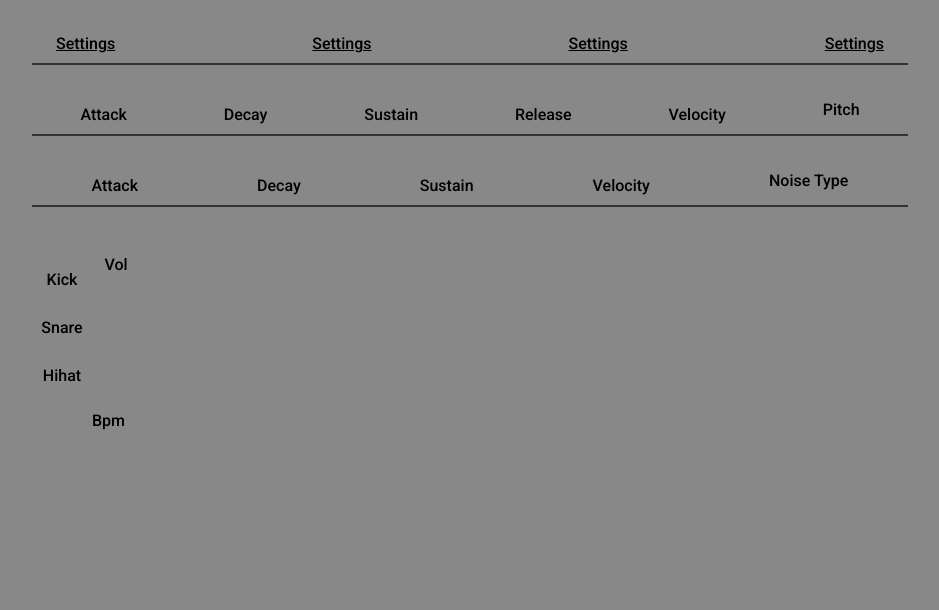
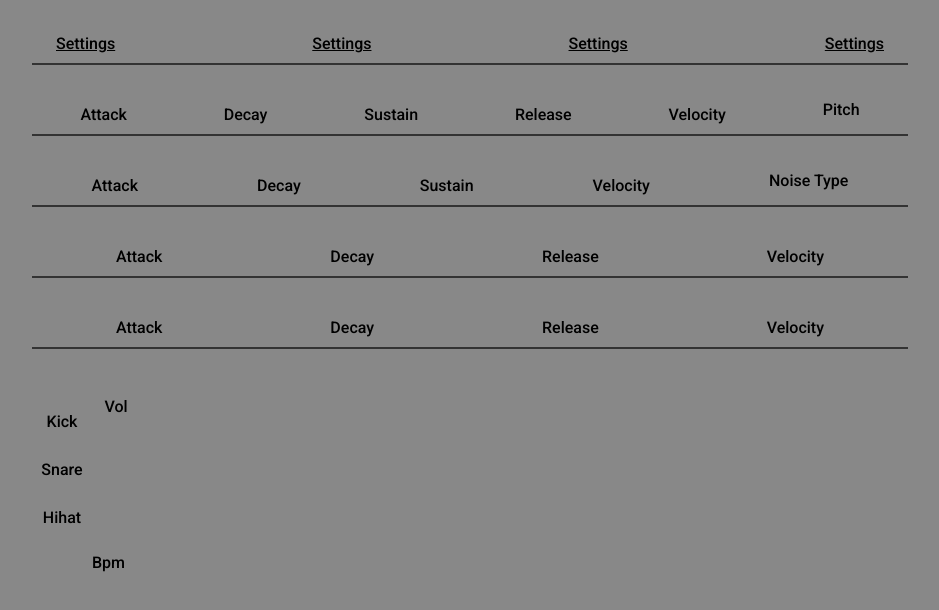
Before and after one commit to devinereshan/jambo-jim, a website built with webpack: page dist/index.html in a window 1280 px wide. Shown: the whole page, without its empty margins (170-1109 px from the left). Built offline with nearby package versions, Linux system fonts and the light colour scheme.

Commit message:
Add hihat controls

```diff
--- a/src/index.js
+++ b/src/index.js
@@ -85,6 +85,35 @@ window.addEventListener('load', () => {
     ]
 
 
+    const hihatOneControls = [
+        createNexusSlider('hihat-one-attack'),
+        createNexusSlider('hihat-one-decay'),
+        createNexusSlider('hihat-one-release'),
+        createNexusSlider('hihat-one-velocity')
+    ]
+
+
+    const hihatOneControlNumbers = [
+        createSliderNumber('hihat-one-attack-number').link(hihatOneControls[0]),
+        createSliderNumber('hihat-one-decay-number').link(hihatOneControls[1]),
+        createSliderNumber('hihat-one-release-number').link(hihatOneControls[2]),
+        createSliderNumber('hihat-one-velocity-number').link(hihatOneControls[3]),
+    ]
+
+    const hihatTwoControls = [
+        createNexusSlider('hihat-two-attack'),
+        createNexusSlider('hihat-two-decay'),
+        createNexusSlider('hihat-two-release'),
+        createNexusSlider('hihat-two-velocity')
+    ]
+
+
+    const hihatTwoControlNumbers = [
+        createSliderNumber('hihat-two-attack-number').link(hihatTwoControls[0]),
+        createSliderNumber('hihat-two-decay-number').link(hihatTwoControls[1]),
+        createSliderNumber('hihat-two-release-number').link(hihatTwoControls[2]),
+        createSliderNumber('hihat-two-velocity-number').link(hihatTwoControls[3]),
+    ]
 
     const controlContainers = document.querySelectorAll('.control-container');
     controlContainers.forEach((container) => {
```
Also changed, not shown: dist/index.html.
